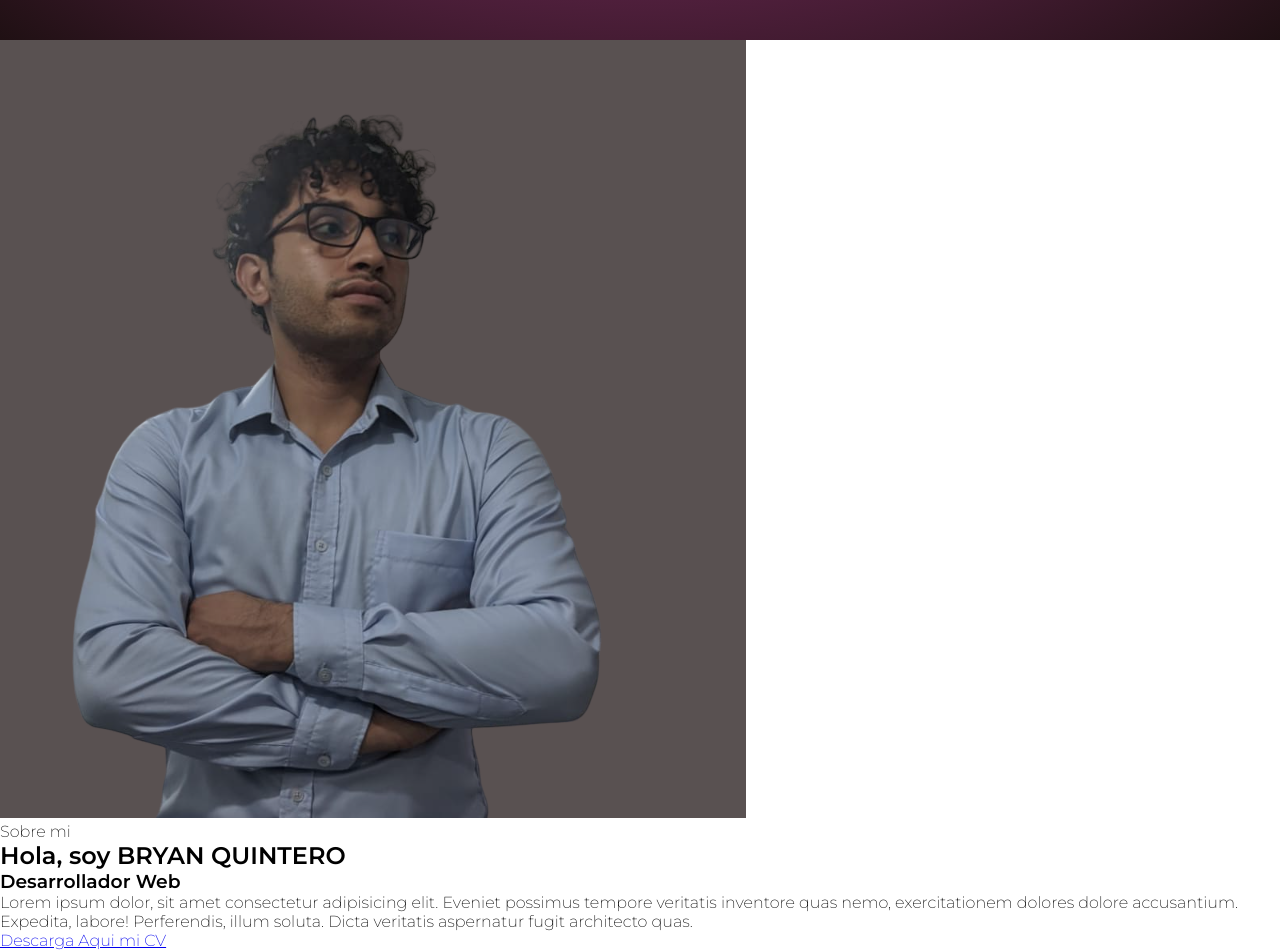
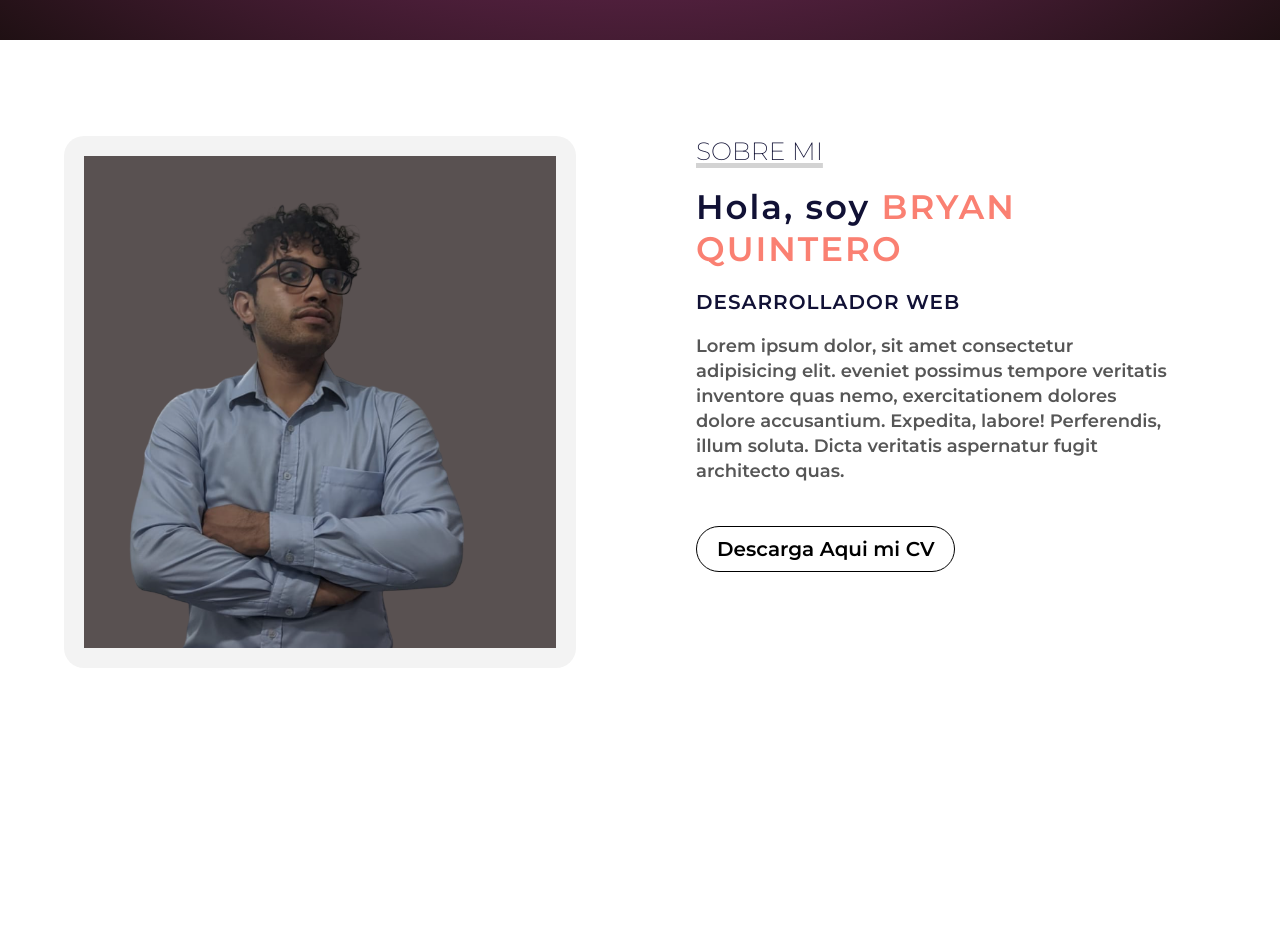
Before and after one commit to bryanstithquintero/Portfolio, a plain HTML site: page index.html in a window 1280 px wide. Shown: the part 760-1710 px from the top of the page. After the commit the page ends 1528 px from the top, so only its background shows below. Drawn offline with Linux system fonts and the light colour scheme.

Commit message:
terminada seccion sobre mi

```diff
--- a/index.html
+++ b/index.html
@@ -15,14 +15,14 @@
 
 <body>
     <!-- HOME SECTION -->
-    <section class="home">
+    <section class="home" id="home">
         <div class="content">
             <header class="content-header">
                 <h1>/BQ/</h1>
                 <nav id="nav" class="nav">
                     <ul class="list-links">
                         <li><a href="#home" class="links selected">INICIO</a></li>
-                        <li><a href="#aboutMe" class="links">SOBRE MI</a></li>
+                        <li><a href="#about-me" class="links">SOBRE MI</a></li>
                         <li><a href="#services" class="links">SERVICIOS</a></li>
                         <li><a href="#projects" class="links">PROYECTOS</a></li>
                         <li><a href="#contact" class="links">CONTACTO</a></li>
@@ -46,7 +46,7 @@
         </div>
     </section>
     <!--ABOUT ME SECTION-->
-    <section class="about-me">
+    <section class="about-me" id="about-me">
         <div class="photo-container">
             <img src="img/me.png" alt="Photo of Bryan Quintero">
         </div>
@@ -54,10 +54,11 @@
             <p class="section-title">Sobre mi</p>
             <h2>Hola, soy <span>BRYAN QUINTERO</span></h2>
             <h3>Desarrollador Web</h3>
-            <p>Lorem ipsum dolor, sit amet consectetur adipisicing elit. Eveniet possimus tempore veritatis inventore
-                quas nemo, exercitationem dolores dolore accusantium. Expedita, labore! Perferendis, illum soluta. Dicta
-                veritatis aspernatur fugit architecto quas.</p>
-            <a href="#">Descarga Aqui mi CV</a>
+            <p class="section-description">Lorem ipsum dolor, sit amet consectetur adipisicing elit.
+                eveniet possimus tempore veritatis inventore
+                quas nemo, exercitationem dolores dolore accusantium. Expedita, labore! Perferendis, illum soluta.
+                Dicta veritatis aspernatur fugit architecto quas.</p>
+            <a href="#" class="link-cv">Descarga Aqui mi CV</a>
         </div>
     </section>
     <script src="script.js"></script>
--- a/style.css
+++ b/style.css
@@ -121,3 +121,84 @@ html {
     color: #fff;
     display: none;
 }
+
+/*ABOUT ME SECTION */
+
+.about-me {
+    max-width: 100vw;
+    margin: auto;
+    padding: 6em 4em;
+    color: #111135;
+    display: flex;
+}
+
+.photo-container {
+    max-width: 60vw;
+    margin-right: 80px;
+    margin-left: 0rem;
+}
+
+.photo-container img {
+    padding: 20px;
+    width: 40vw;
+    border-radius: 20px;
+    background-color: #f3f3f3;
+}
+
+.my-description {
+    margin: 0 40px;
+}
+
+.section-title {
+    font-size: 25px;
+    text-transform: uppercase;
+    color: #111135;
+    text-decoration: underline;
+    text-decoration-color: #d3d3d3;
+    text-decoration-thickness: 5px;
+}
+
+.my-description h2 {
+    font-size: 34px;
+    font-weight: bold;
+    margin: 20px 0;
+    letter-spacing: 2px;
+}
+
+.my-description h2 span {
+    color: salmon;
+}
+
+.my-description h3 {
+    font-size: 20px;
+    font-weight: 600;
+    text-transform: uppercase;
+    margin-bottom: 20px;
+    letter-spacing: 1px;
+}
+
+.section-description {
+    font-size: 18px;
+    font-weight: 600;
+    line-height: 25px;
+    color: #565656;
+    margin-bottom: 12px;
+}
+
+.link-cv {
+    font-size: 20px;
+    font-weight: 800;
+    display: inline-block;
+    text-decoration: none;
+    color: #000;
+    border-radius: 30px;
+    padding: 10px 20px;
+    border: 1px solid #000;
+    margin-top: 30px;
+    transition: .5s;
+}
+
+.link-cv:hover {
+    background-color: salmon;
+    color: #fff;
+}
```
